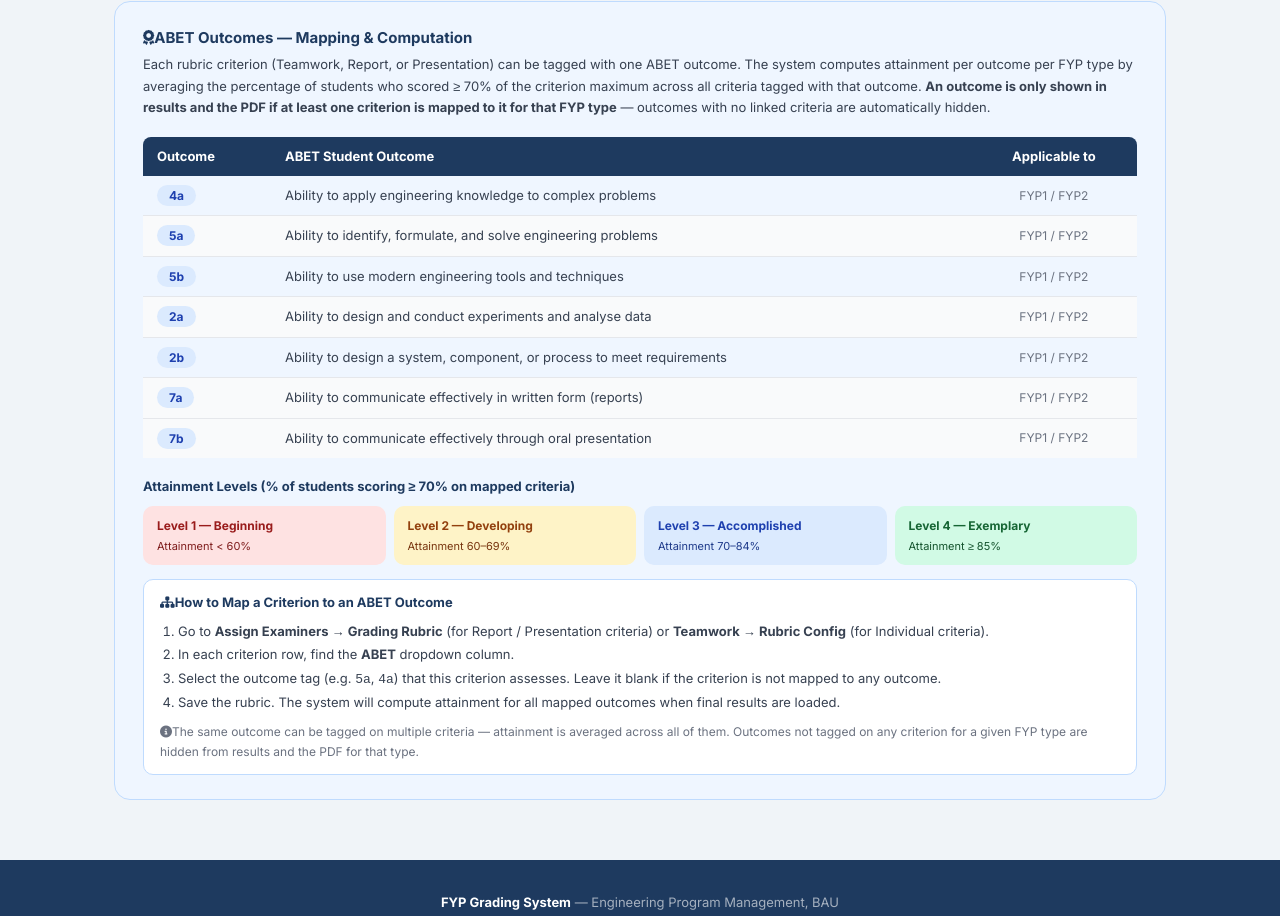
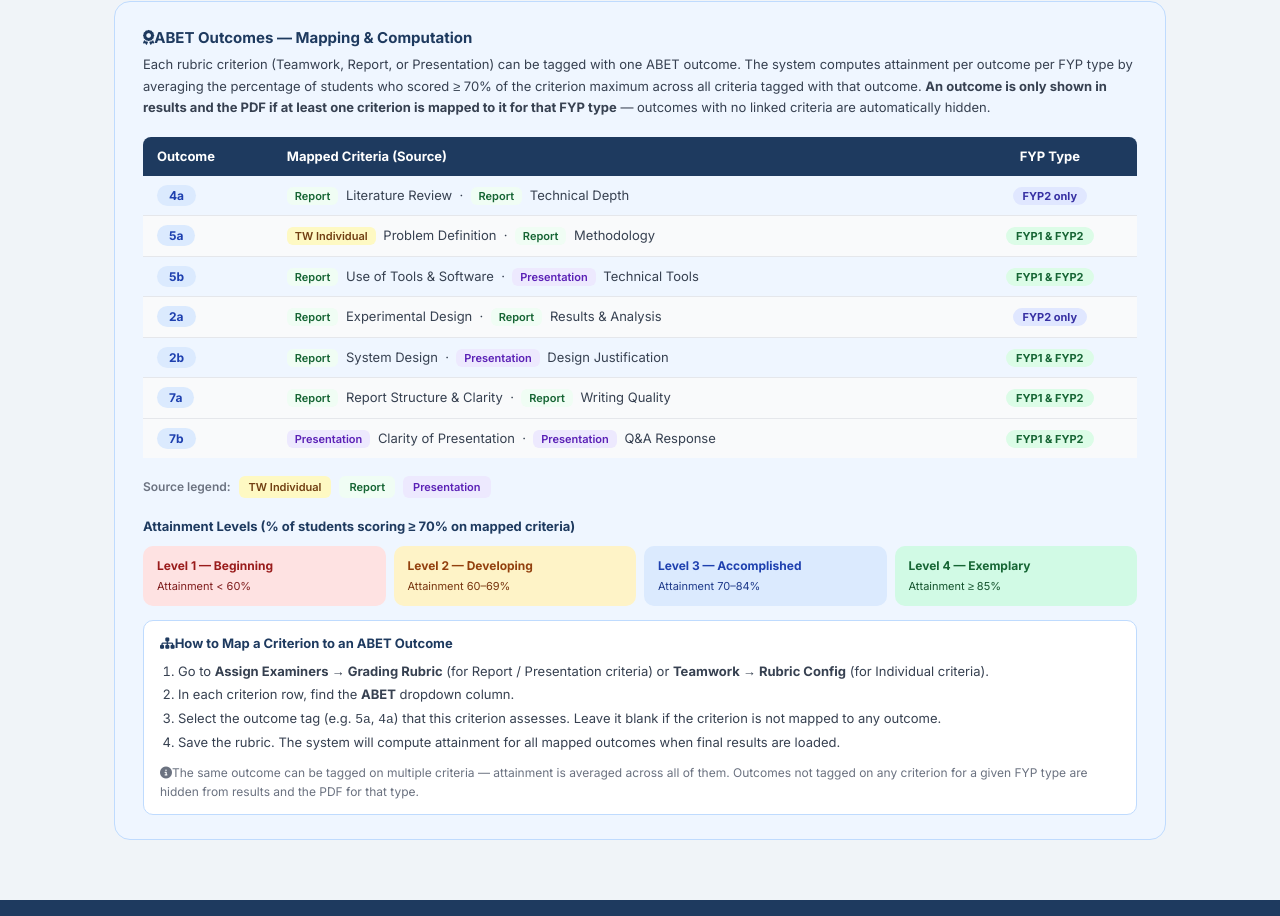
Before and after one commit to usif-3jra/fyp-grading, a website: page public/guidelines.html in a window 1280 px wide. Shown: the part 8156-9072 px from the top of the page. Drawn offline with Linux system fonts and the light colour scheme.

Commit message:
Add files via upload

```diff
--- a/public/guidelines.html
+++ b/public/guidelines.html
@@ -885,49 +885,77 @@
     <table style="width:100%;border-collapse:collapse;font-size:13px;margin-bottom:18px;">
       <thead>
         <tr style="background:var(--navy);color:#fff;">
-          <th style="padding:9px 14px;border-radius:8px 0 0 0;text-align:left;">Outcome</th>
-          <th style="padding:9px 14px;text-align:left;">ABET Student Outcome</th>
-          <th style="padding:9px 14px;border-radius:0 8px 0 0;text-align:center;">Applicable to</th>
+          <th style="padding:9px 14px;border-radius:8px 0 0 0;text-align:left;white-space:nowrap;">Outcome</th>
+          <th style="padding:9px 14px;text-align:left;">Mapped Criteria (Source)</th>
+          <th style="padding:9px 14px;border-radius:0 8px 0 0;text-align:center;white-space:nowrap;">FYP Type</th>
         </tr>
       </thead>
       <tbody>
         <tr style="border-bottom:1px solid #e5e7eb;">
           <td style="padding:9px 14px;"><span style="background:#dbeafe;color:#1e40af;padding:3px 12px;border-radius:12px;font-weight:700;font-size:12px;">4a</span></td>
-          <td style="padding:9px 14px;color:#374151;">Ability to apply engineering knowledge to complex problems</td>
-          <td style="padding:9px 14px;text-align:center;color:#6b7280;font-size:12px;">FYP1 / FYP2</td>
+          <td style="padding:9px 14px;color:#374151;">
+            <span style="background:#f0fdf4;color:#166534;padding:2px 8px;border-radius:6px;font-size:11px;font-weight:600;margin-right:4px;">Report</span> Literature Review &nbsp;·&nbsp;
+            <span style="background:#f0fdf4;color:#166534;padding:2px 8px;border-radius:6px;font-size:11px;font-weight:600;margin-right:4px;">Report</span> Technical Depth
+          </td>
+          <td style="padding:9px 14px;text-align:center;"><span style="background:#e0e7ff;color:#3730a3;padding:2px 10px;border-radius:10px;font-size:11px;font-weight:700;">FYP2 only</span></td>
         </tr>
         <tr style="border-bottom:1px solid #e5e7eb;background:#f9fafb;">
           <td style="padding:9px 14px;"><span style="background:#dbeafe;color:#1e40af;padding:3px 12px;border-radius:12px;font-weight:700;font-size:12px;">5a</span></td>
-          <td style="padding:9px 14px;color:#374151;">Ability to identify, formulate, and solve engineering problems</td>
-          <td style="padding:9px 14px;text-align:center;color:#6b7280;font-size:12px;">FYP1 / FYP2</td>
+          <td style="padding:9px 14px;color:#374151;">
+            <span style="background:#fef9c3;color:#713f12;padding:2px 8px;border-radius:6px;font-size:11px;font-weight:600;margin-right:4px;">TW Individual</span> Problem Definition &nbsp;·&nbsp;
+            <span style="background:#f0fdf4;color:#166534;padding:2px 8px;border-radius:6px;font-size:11px;font-weight:600;margin-right:4px;">Report</span> Methodology
+          </td>
+          <td style="padding:9px 14px;text-align:center;"><span style="background:#dcfce7;color:#166534;padding:2px 10px;border-radius:10px;font-size:11px;font-weight:700;">FYP1 &amp; FYP2</span></td>
         </tr>
         <tr style="border-bottom:1px solid #e5e7eb;">
           <td style="padding:9px 14px;"><span style="background:#dbeafe;color:#1e40af;padding:3px 12px;border-radius:12px;font-weight:700;font-size:12px;">5b</span></td>
-          <td style="padding:9px 14px;color:#374151;">Ability to use modern engineering tools and techniques</td>
-          <td style="padding:9px 14px;text-align:center;color:#6b7280;font-size:12px;">FYP1 / FYP2</td>
+          <td style="padding:9px 14px;color:#374151;">
+            <span style="background:#f0fdf4;color:#166534;padding:2px 8px;border-radius:6px;font-size:11px;font-weight:600;margin-right:4px;">Report</span> Use of Tools &amp; Software &nbsp;·&nbsp;
+            <span style="background:#ede9fe;color:#5b21b6;padding:2px 8px;border-radius:6px;font-size:11px;font-weight:600;margin-right:4px;">Presentation</span> Technical Tools
+          </td>
+          <td style="padding:9px 14px;text-align:center;"><span style="background:#dcfce7;color:#166534;padding:2px 10px;border-radius:10px;font-size:11px;font-weight:700;">FYP1 &amp; FYP2</span></td>
         </tr>
         <tr style="border-bottom:1px solid #e5e7eb;background:#f9fafb;">
           <td style="padding:9px 14px;"><span style="background:#dbeafe;color:#1e40af;padding:3px 12px;border-radius:12px;font-weight:700;font-size:12px;">2a</span></td>
-          <td style="padding:9px 14px;color:#374151;">Ability to design and conduct experiments and analyse data</td>
-          <td style="padding:9px 14px;text-align:center;color:#6b7280;font-size:12px;">FYP1 / FYP2</td>
+          <td style="padding:9px 14px;color:#374151;">
+            <span style="background:#f0fdf4;color:#166534;padding:2px 8px;border-radius:6px;font-size:11px;font-weight:600;margin-right:4px;">Report</span> Experimental Design &nbsp;·&nbsp;
+            <span style="background:#f0fdf4;color:#166534;padding:2px 8px;border-radius:6px;font-size:11px;font-weight:600;margin-right:4px;">Report</span> Results &amp; Analysis
+          </td>
+          <td style="padding:9px 14px;text-align:center;"><span style="background:#e0e7ff;color:#3730a3;padding:2px 10px;border-radius:10px;font-size:11px;font-weight:700;">FYP2 only</span></td>
         </tr>
         <tr style="border-bottom:1px solid #e5e7eb;">
           <td style="padding:9px 14px;"><span style="background:#dbeafe;color:#1e40af;padding:3px 12px;border-radius:12px;font-weight:700;font-size:12px;">2b</span></td>
-          <td style="padding:9px 14px;color:#374151;">Ability to design a system, component, or process to meet requirements</td>
-          <td style="padding:9px 14px;text-align:center;color:#6b7280;font-size:12px;">FYP1 / FYP2</td>
+          <td style="padding:9px 14px;color:#374151;">
+            <span style="background:#f0fdf4;color:#166534;padding:2px 8px;border-radius:6px;font-size:11px;font-weight:600;margin-right:4px;">Report</span> System Design &nbsp;·&nbsp;
+            <span style="background:#ede9fe;color:#5b21b6;padding:2px 8px;border-radius:6px;font-size:11px;font-weight:600;margin-right:4px;">Presentation</span> Design Justification
+          </td>
+          <td style="padding:9px 14px;text-align:center;"><span style="background:#dcfce7;color:#166534;padding:2px 10px;border-radius:10px;font-size:11px;font-weight:700;">FYP1 &amp; FYP2</span></td>
         </tr>
         <tr style="border-bottom:1px solid #e5e7eb;background:#f9fafb;">
           <td style="padding:9px 14px;"><span style="background:#dbeafe;color:#1e40af;padding:3px 12px;border-radius:12px;font-weight:700;font-size:12px;">7a</span></td>
-          <td style="padding:9px 14px;color:#374151;">Ability to communicate effectively in written form (reports)</td>
-          <td style="padding:9px 14px;text-align:center;color:#6b7280;font-size:12px;">FYP1 / FYP2</td>
+          <td style="padding:9px 14px;color:#374151;">
+            <span style="background:#f0fdf4;color:#166534;padding:2px 8px;border-radius:6px;font-size:11px;font-weight:600;margin-right:4px;">Report</span> Report Structure &amp; Clarity &nbsp;·&nbsp;
+            <span style="background:#f0fdf4;color:#166534;padding:2px 8px;border-radius:6px;font-size:11px;font-weight:600;margin-right:4px;">Report</span> Writing Quality
+          </td>
+          <td style="padding:9px 14px;text-align:center;"><span style="background:#dcfce7;color:#166534;padding:2px 10px;border-radius:10px;font-size:11px;font-weight:700;">FYP1 &amp; FYP2</span></td>
         </tr>
         <tr style="background:#f9fafb;">
           <td style="padding:9px 14px;"><span style="background:#dbeafe;color:#1e40af;padding:3px 12px;border-radius:12px;font-weight:700;font-size:12px;">7b</span></td>
-          <td style="padding:9px 14px;color:#374151;">Ability to communicate effectively through oral presentation</td>
-          <td style="padding:9px 14px;text-align:center;color:#6b7280;font-size:12px;">FYP1 / FYP2</td>
+          <td style="padding:9px 14px;color:#374151;">
+            <span style="background:#ede9fe;color:#5b21b6;padding:2px 8px;border-radius:6px;font-size:11px;font-weight:600;margin-right:4px;">Presentation</span> Clarity of Presentation &nbsp;·&nbsp;
+            <span style="background:#ede9fe;color:#5b21b6;padding:2px 8px;border-radius:6px;font-size:11px;font-weight:600;margin-right:4px;">Presentation</span> Q&amp;A Response
+          </td>
+          <td style="padding:9px 14px;text-align:center;"><span style="background:#dcfce7;color:#166534;padding:2px 10px;border-radius:10px;font-size:11px;font-weight:700;">FYP1 &amp; FYP2</span></td>
         </tr>
       </tbody>
     </table>
+    <!-- Source legend -->
+    <div style="display:flex;flex-wrap:wrap;gap:8px;margin-bottom:18px;">
+      <span style="font-size:12px;color:#6b7280;font-weight:600;align-self:center;">Source legend:</span>
+      <span style="background:#fef9c3;color:#713f12;padding:2px 10px;border-radius:6px;font-size:11px;font-weight:600;">TW Individual</span>
+      <span style="background:#f0fdf4;color:#166534;padding:2px 10px;border-radius:6px;font-size:11px;font-weight:600;">Report</span>
+      <span style="background:#ede9fe;color:#5b21b6;padding:2px 10px;border-radius:6px;font-size:11px;font-weight:600;">Presentation</span>
+    </div>
 
     <!-- Attainment levels -->
     <div style="margin-bottom:14px;">
```
